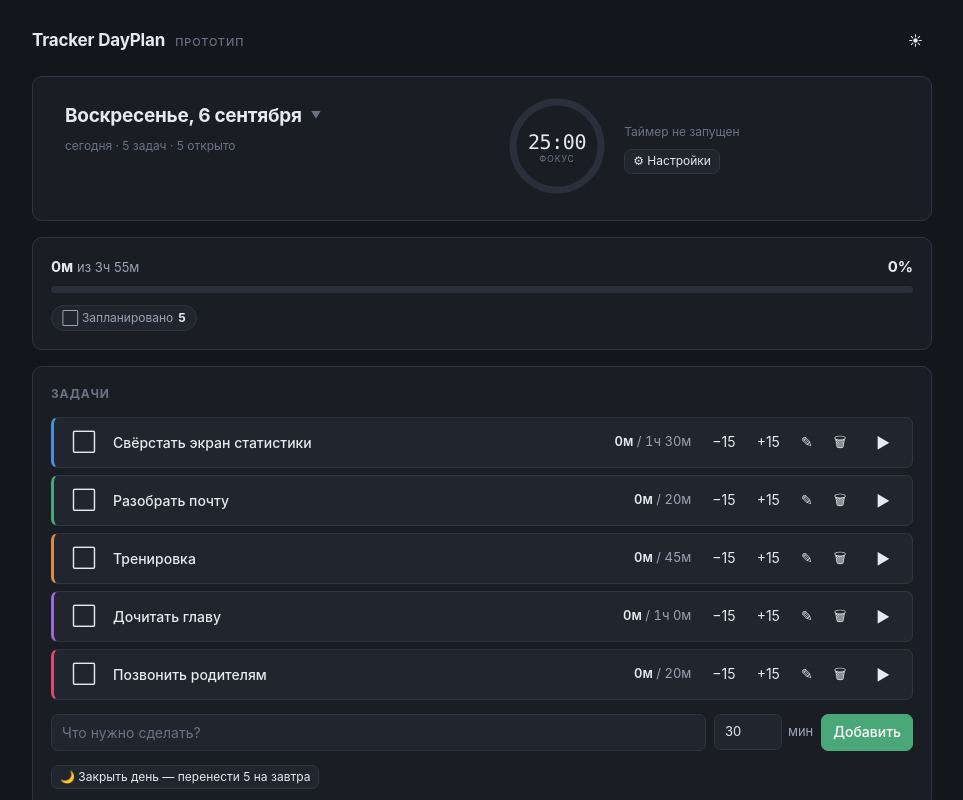
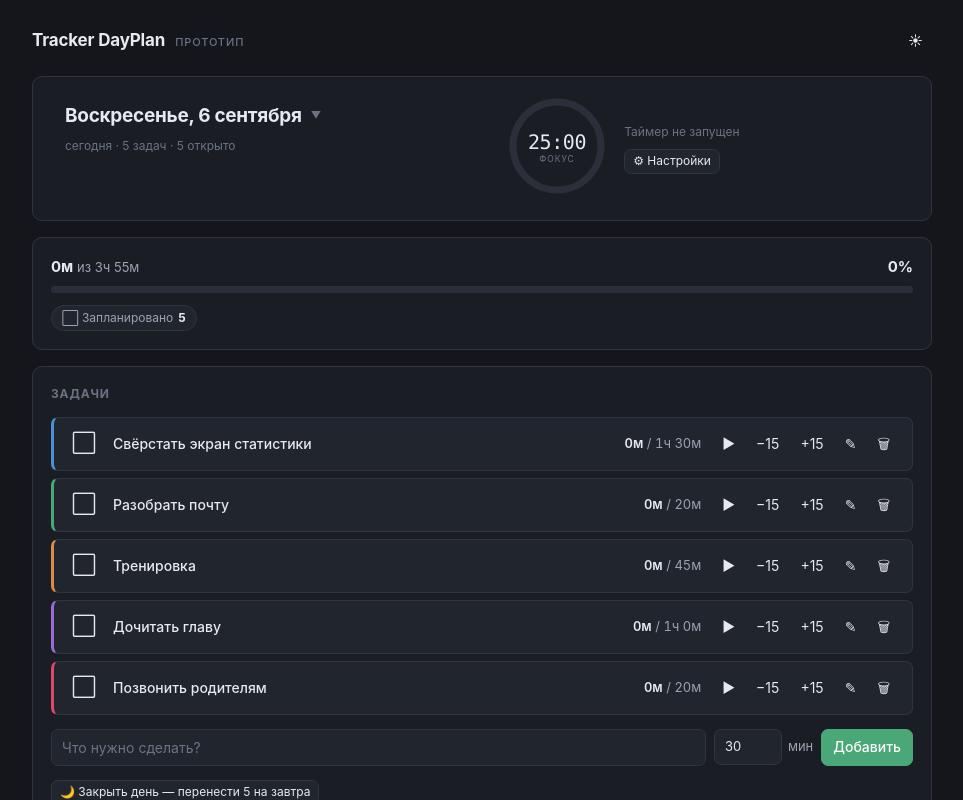
Before and after one commit to Aistben/Tracker_DayPlan, a React (Vite) app: page / in a window 1280 px wide. Shown: the top 800 px of the page, without its empty margins (158-1121 px from the left). Built offline with nearby package versions, Linux system fonts and the light colour scheme.

Commit message:
Починен .collapse (календарь и настройки открывались нулевой высоты); действия задачи скрыты за hover, песочные часы убраны
Co-authored-by: arena-agent <297053741+arena-agent@users.noreply.github.com>

```diff
--- a/src/screens/Today.tsx
+++ b/src/screens/Today.tsx
@@ -416,7 +416,39 @@ export default function Today({ store, timer, date, setDate }: Props) {
                     <b>{fmt(spent)}</b> / {fmt(t.plannedMinutes)}
                   </div>
 
+                  <div className="task-tail">
+                    {/* свёрнуто: кнопка запуска; на hover — полный набор */}
+                    {!isActive && (
+                      <button
+                        className="btn-icon task-run"
+                        onClick={() => timer.start(t.id, data.settings.focusMinutes)}
+                        title={
+                          timer.taskId
+                            ? "Сначала останови текущий таймер"
+                            : "Запустить таймер"
+                        }
+                        disabled={timer.taskId !== null}
+                        style={{ fontSize: 15, position: "absolute", right: 0 }}
+                      >
+                        ▶
+                      </button>
+                    )}
+
                     <div className="task-actions">
+                      {!isActive && (
+                        <button
+                          className="btn-icon"
+                          onClick={() => timer.start(t.id, data.settings.focusMinutes)}
+                          title={
+                            timer.taskId
+                              ? "Сначала останови текущий таймер"
+                              : "Запустить таймер"
+                          }
+                          disabled={timer.taskId !== null}
+                        >
+                          ▶
+                        </button>
+                      )}
                       <button
                         className="btn-icon"
                         onClick={() => store.addManualTime(t.id, -15)}
@@ -446,25 +478,6 @@ export default function Today({ store, timer, date, setDate }: Props) {
                         🗑
                       </button>
                     </div>
-
-                  <div>
-                    {isActive ? (
-                      <span className="muted" title="Таймер идёт">⏳</span>
-                    ) : (
-                      <button
-                        className="btn-icon"
-                        onClick={() => timer.start(t.id, data.settings.focusMinutes)}
-                        title={
-                          timer.taskId
-                            ? "Сначала останови текущий таймер"
-                            : "Запустить таймер"
-                        }
-                        disabled={timer.taskId !== null}
-                        style={{ fontSize: 15 }}
-                      >
-                        ▶
-                      </button>
-                    )}
                   </div>
                 </div>
               );
--- a/src/styles.css
+++ b/src/styles.css
@@ -233,6 +233,8 @@ label { cursor: pointer; user-select: none; }
     margin-top var(--ease), visibility var(--ease);
 }
 .collapse.open {
+  /* с запасом: содержимое календаря/настроек короче */
+  max-height: 460px;
   opacity: 1;
   visibility: visible;
   margin-top: 10px;
@@ -315,7 +317,7 @@ label { cursor: pointer; user-select: none; }
 
 .task {
   display: grid;
-  grid-template-columns: 34px 1fr auto auto auto;
+  grid-template-columns: 34px 1fr auto auto;
   align-items: center;
   gap: 12px;
   padding: 11px 13px;
@@ -359,11 +361,40 @@ label { cursor: pointer; user-select: none; }
 }
 .task-time b { color: var(--text); font-weight: 600; }
 
-/* действия появляются на hover, но остаются доступны с клавиатуры */
-.task-actions { display: flex; gap: 3px; opacity: 0; transition: opacity var(--ease); }
+/* Действия в конце строки: свёрнуты в кнопку ▶/⏳, разворачиваются на hover.
+   Ширина зарезервирована, чтобы строка не дёргалась. */
+.task-tail {
+  position: relative;
+  display: flex;
+  justify-content: flex-end;
+  align-items: center;
+  min-width: 132px;
+  min-height: 30px;
+}
+.task-actions {
+  display: flex;
+  gap: 3px;
+  opacity: 0;
+  transform: translateX(6px);
+  pointer-events: none;
+  transition: opacity var(--ease), transform var(--ease);
+}
+.task-run { transition: opacity var(--ease); }
 .task:hover .task-actions,
-.task:focus-within .task-actions { opacity: 1; }
-@media (hover: none) { .task-actions { opacity: 1; } }
+.task:focus-within .task-actions {
+  opacity: 1;
+  transform: none;
+  pointer-events: auto;
+}
+.task:hover .task-run,
+.task:focus-within .task-run { opacity: 0; pointer-events: none; }
+/* активную задачу не прячем: кнопка старта там не нужна */
+.task.is-active .task-run { display: none; }
+.task.is-active .task-actions { opacity: 1; transform: none; pointer-events: auto; }
+@media (hover: none) {
+  .task-actions { opacity: 1; transform: none; pointer-events: auto; }
+  .task-run { display: none; }
+}
 
 .task-edit { display: flex; gap: 7px; align-items: center; }
 .task-edit input[type="text"] { flex: 1; min-width: 0; }
@@ -485,6 +516,7 @@ label { cursor: pointer; user-select: none; }
   .app { padding: 18px 13px 60px; }
   .task { grid-template-columns: 30px 1fr auto; row-gap: 8px; }
   .task-time { grid-column: 2 / -1; text-align: left; }
+  .task-tail { min-width: 0; }
   .timer-box { width: 100%; }
 }
 
```
Lines whose indentation alone changed are shown as unchanged.
